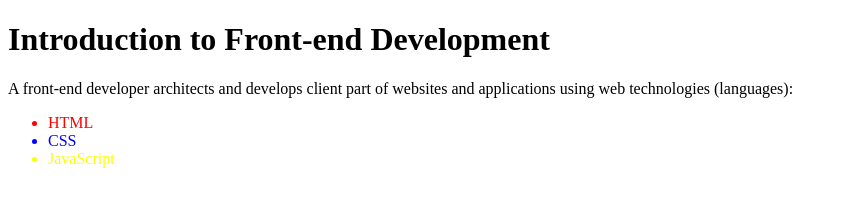
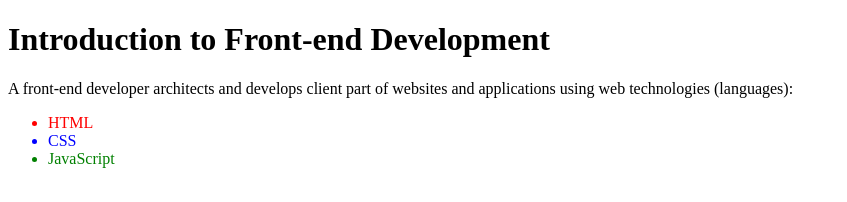
Before and after one commit to kalenderacnikola/front-end-development, a plain HTML site: page index.html in a window 1280 px wide. Shown: the whole page, without its empty margins (0-847 px from the left). Drawn offline with Linux system fonts and the light colour scheme.

Commit message:
Update index.html

```diff
--- a/index.html
+++ b/index.html
@@ -15,7 +15,7 @@
 
         <li style="color: blue;">CSS</li>
 
-        <li style="color: yellow;">JavaScript</li>
+        <li style="color: green;">JavaScript</li>
 
     </ul>
 
```
